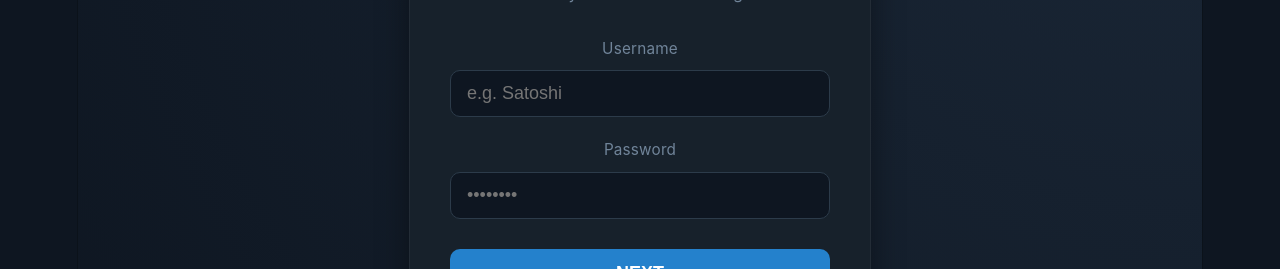
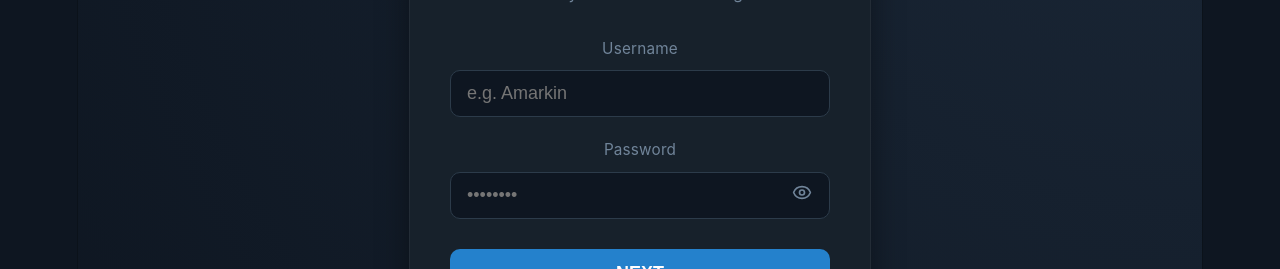
Before and after one commit to Amarkin01/HNG-STAGE-4b-TASK, a React (Vite) app: page / in a window 1280 px wide. Shown: the part 341-610 px from the top of the page. Built offline with nearby package versions, Linux system fonts and the light colour scheme.

Commit message:
fix: resolve syntax errors in Auth component and CSS compatibility warnings

```diff
--- a/src/App.css
+++ b/src/App.css
@@ -45,6 +45,7 @@ header h1 {
   margin: 0;
   background: linear-gradient(90deg, #fff, #60a5fa);
   -webkit-background-clip: text;
+  background-clip: text;
   -webkit-text-fill-color: transparent;
 }
 
--- a/src/components/Auth.tsx
+++ b/src/components/Auth.tsx
@@ -1,4 +1,5 @@
 import React, { useState } from 'react';
+import { Eye, EyeOff } from 'lucide-react';
 import api from '../lib/api';
 import { generateRSAKeyPair, prepareRegistrationData, storePrivateKey, unwrapPrivateKey } from '../lib/crypto';
 
@@ -10,14 +11,17 @@ export default function Auth({ onLoginSuccess }: AuthProps) {
     const [isRegistering, setIsRegistering] = useState(false);
     const [username, setUsername] = useState('');
     const [password, setPassword] = useState('');
+    const [showPassword, setShowPassword] = useState(false);
     const [loading, setLoading] = useState(false);
+    const [authError, setAuthError] = useState<string | null>(null);
 
     const handleAuth = async (e: React.FormEvent) => {
         e.preventDefault();
         setLoading(true);
+        setAuthError(null);
 
         const cleanUsername = username.trim();
-        const cleanPassword = password.trim();
+        const cleanPassword = password; // Don't trim password as it might have intentional spaces
 
         try {
             if (isRegistering) {
@@ -67,7 +71,8 @@ export default function Auth({ onLoginSuccess }: AuthProps) {
                         const privateKey = await unwrapPrivateKey(finalWrapped, cleanPassword, finalSalt);
                         await storePrivateKey(privateKey);
                     } catch (err) {
-                        console.error("Key restoration failed. You might still be able to chat, but history decryption might fail.", err);
+                        console.error("Key restoration failed:", err);
+                        // We don't block login, but decryption might fail
                     }
                 }
             }
@@ -80,7 +85,7 @@ export default function Auth({ onLoginSuccess }: AuthProps) {
             const message = Array.isArray(detail) ? detail.map(d => `${d.loc[1]}: ${d.msg}`).join(", ") : detail;
             const errMsg = message || err.response?.data?.message || err.message;
 
-            alert(`Security Node Error: ${errMsg}`);
+            setAuthError(errMsg);
         } finally {
             setLoading(false);
         }
@@ -100,6 +105,12 @@ export default function Auth({ onLoginSuccess }: AuthProps) {
                 </p>
             </div>
 
+            {authError && (
+                <div style={{ background: 'rgba(239, 68, 68, 0.1)', color: '#ef4444', padding: '12px', borderRadius: '10px', marginBottom: '20px', fontSize: '0.85rem', border: '1px solid rgba(239, 68, 68, 0.2)', textAlign: 'center' }}>
+                    <strong>Security Error:</strong> {authError}
+                </div>
+            )}
+
             <form onSubmit={handleAuth} style={{ display: 'flex', flexDirection: 'column', gap: '20px' }}>
                 <div>
                     <label style={{ display: 'block', marginBottom: '8px', color: 'var(--text-dim)', fontSize: '0.85rem' }}>Username</label>
@@ -108,20 +119,29 @@ export default function Auth({ onLoginSuccess }: AuthProps) {
                         value={username}
                         onChange={(e) => setUsername(e.target.value)}
                         required
-                        placeholder="e.g. Satoshi"
+                        placeholder="e.g. Amarkin"
                         style={{ width: '100%', padding: '12px 16px', borderRadius: '10px', fontSize: '1rem', boxSizing: 'border-box' }}
                     />
                 </div>
                 <div>
                     <label style={{ display: 'block', marginBottom: '8px', color: 'var(--text-dim)', fontSize: '0.85rem' }}>Password</label>
+                    <div style={{ position: 'relative' }}>
                         <input
-                        type="password"
+                            type={showPassword ? "text" : "password"}
                             value={password}
                             onChange={(e) => setPassword(e.target.value)}
                             required
                             placeholder="••••••••"
-                        style={{ width: '100%', padding: '12px 16px', borderRadius: '10px', fontSize: '1rem', boxSizing: 'border-box' }}
+                            style={{ width: '100%', padding: '12px 45px 12px 16px', borderRadius: '10px', fontSize: '1rem', boxSizing: 'border-box' }}
                         />
+                        <button
+                            type="button"
+                            onClick={() => setShowPassword(!showPassword)}
+                            style={{ position: 'absolute', right: '12px', top: '50%', transform: 'translateY(-50%)', background: 'transparent', border: 'none', color: 'var(--text-dim)', cursor: 'pointer', fontSize: '18px' }}
+                        >
+                            {showPassword ? <EyeOff size={20} /> : <Eye size={20} />}
+                        </button>
+                    </div>
                 </div>
                 <button
                     type="submit"
@@ -134,10 +154,13 @@ export default function Auth({ onLoginSuccess }: AuthProps) {
             </form>
 
             <button
-                onClick={() => setIsRegistering(!isRegistering)}
+                onClick={() => {
+                    setIsRegistering(!isRegistering);
+                    setAuthError(null);
+                }}
                 style={{ background: 'transparent', border: 'none', color: '#60a5fa', width: '100%', marginTop: '20px', cursor: 'pointer', fontSize: '0.9rem', fontWeight: '500' }}
             >
-                {isRegistering ? "Already have an account?" : "No account yet? Register"}
+                {isRegistering ? "Already have an account? Login" : "No account yet? Register"}
             </button>
         </div>
     );
```
Lines whose indentation alone changed are shown as unchanged.
